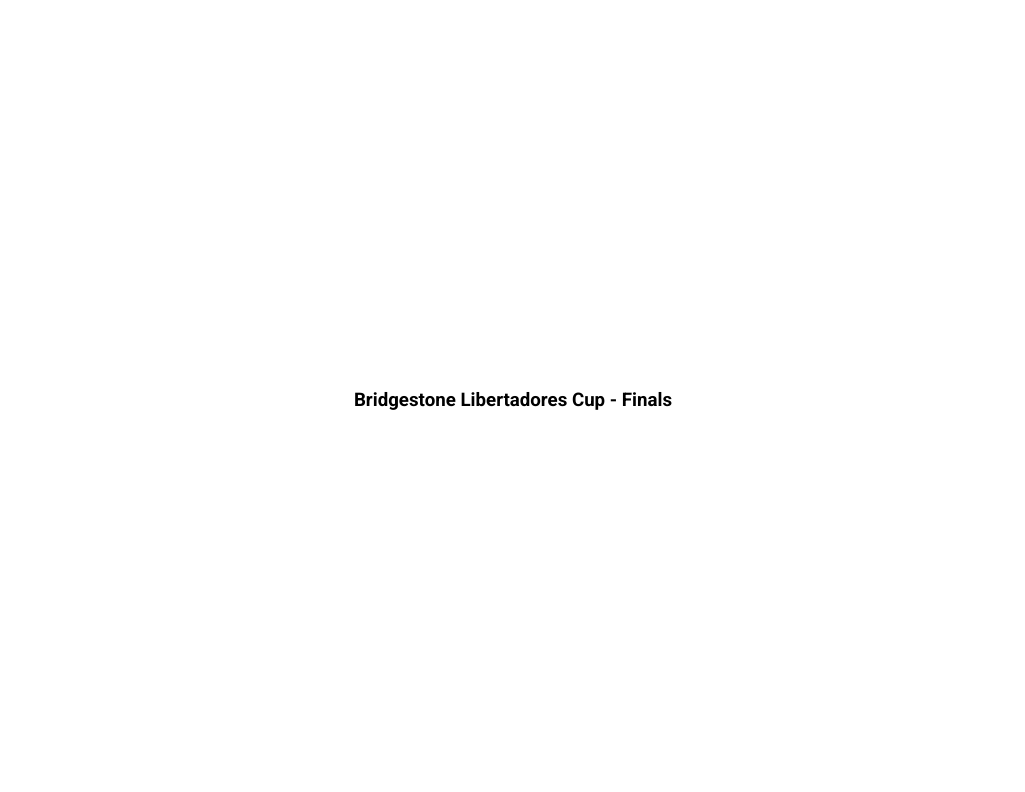
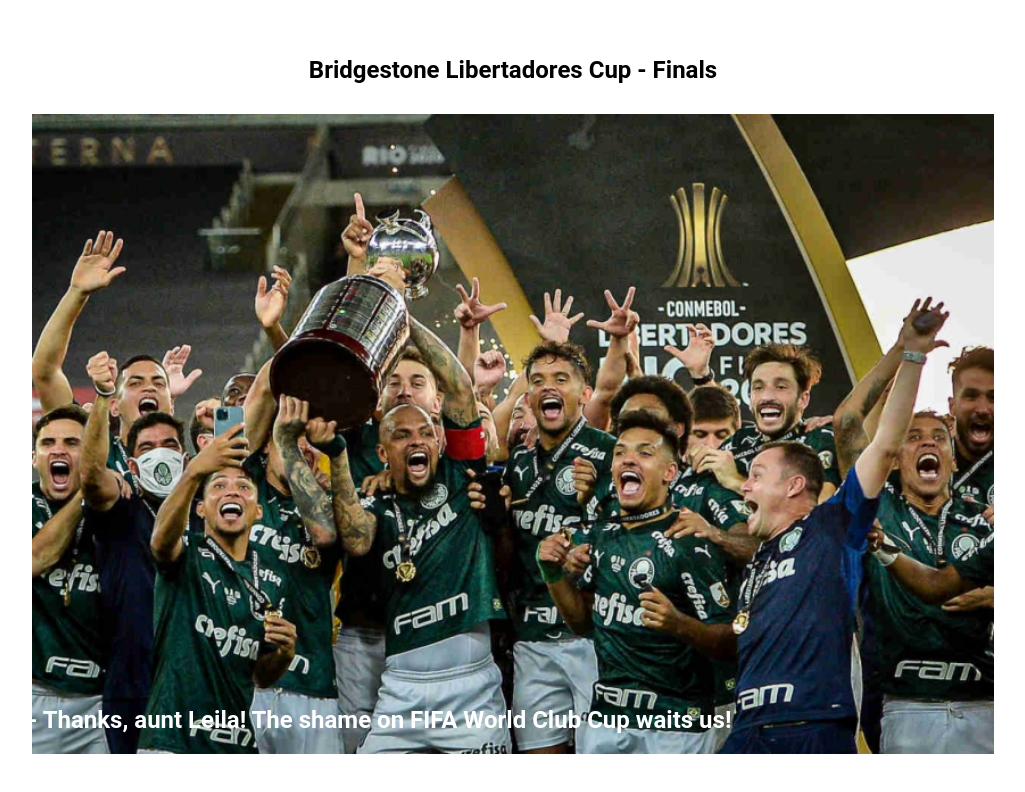
Before and after one commit to roddsv-zz/la-gloria-eterna, a plain HTML site: page index.html in a window 1280 px wide. Shown: the whole page, without its empty margins (127-1152 px from the left). Drawn offline with Linux system fonts and the light colour scheme; a web font is replaced by a local one.

Commit message:
Stylizing cards

```diff
--- a/index.html
+++ b/index.html
@@ -9,9 +9,10 @@
     <title>La Glória Eterna</title>
 </head>
 <body>
+    <h2>Bridgestone Libertadores Cup - Finals</h2>
     <div class="container">
-        <div class="panel active" style="background-image: url('');">
-            <h3>Bridgestone Libertadores Cup - Finals</h3>
+        <div class="panel active" style="background-image: url('./src/img/libertadores_2020.jpeg');">
+            <h3>2020 - Thanks, aunt Leila! The shame on FIFA World Club Cup waits us!</h3>
         </div>
     </div>
 
--- a/styles.css
+++ b/styles.css
@@ -1,11 +1,16 @@
-@import url('https://fonts.googleapis.com/css2?family=Roboto:wght@400;700&display=swap');
+@import url('https://fonts.googleapis.com/css2?family=Muli&display=swap');
 
 * {
     box-sizing: border-box;
 }
 
+h2 {
+    color: black;
+}
+
 body {
     font-family: 'Roboto', sans-serif;
+    color: #fff;
     display: flex;
     flex-direction: column;
     align-items: center;
@@ -14,3 +19,51 @@
     overflow: hidden;
     margin: 0;
 }
+
+.container {
+    display: flex;
+    width: 90vw;
+
+}
+
+.panel {
+    background-size: auto 100%;
+    background-position: center;
+    background-repeat: no-repeat;
+    height: 80vh;
+    border-radius: 50px;
+    color: #fff;
+    cursor: pointer;
+    flex: 0.5;
+    margin: 10px;
+    position: relative;
+    transition: flex 0.7s ease-in;
+}
+
+.panel h3 {
+    font-size: 24px;
+    position: absolute;
+    bottom: 20px;
+    left: 20px;
+    margin: 0;
+    opacity: 0;
+}
+
+.panel.active {
+    flex: 5;
+}
+
+.panel.active h3 {
+    opacity: 1;
+}
+
+@media(max-width: 480px) {
+    .container {
+        width: 100vw
+    }
+
+    .panel:nth-of-type(4),
+        .panel:nth-of-type(5) {
+        display: none;
+    }
+}
```
Also changed, not shown: src/img/libertadores_2016.jpg (renamed from src/img/libertadores_2017.jpg).
